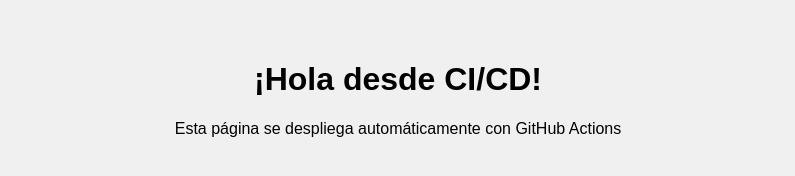
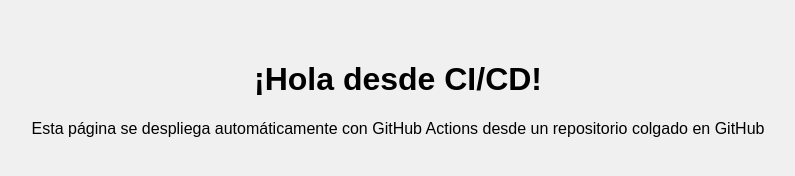
Before and after one commit to ecalcagno/mi-web-cicd, a website: page index.html in a window 1280 px wide. Shown: the whole page, without its empty margins (242-1037 px from the left). Drawn offline with Linux system fonts and the light colour scheme.

Commit message:
Cambios en index.html

```diff
--- a/index.html
+++ b/index.html
@@ -7,7 +7,7 @@
 </head>
 <body>
   <h1>¡Hola desde CI/CD!</h1>
-  <p>Esta página se despliega automáticamente con GitHub Actions</p>
+  <p>Esta página se despliega automáticamente con GitHub Actions desde un repositorio colgado en GitHub</p>
   <script src="script.js"></script>
 </body>
 </html>
```
